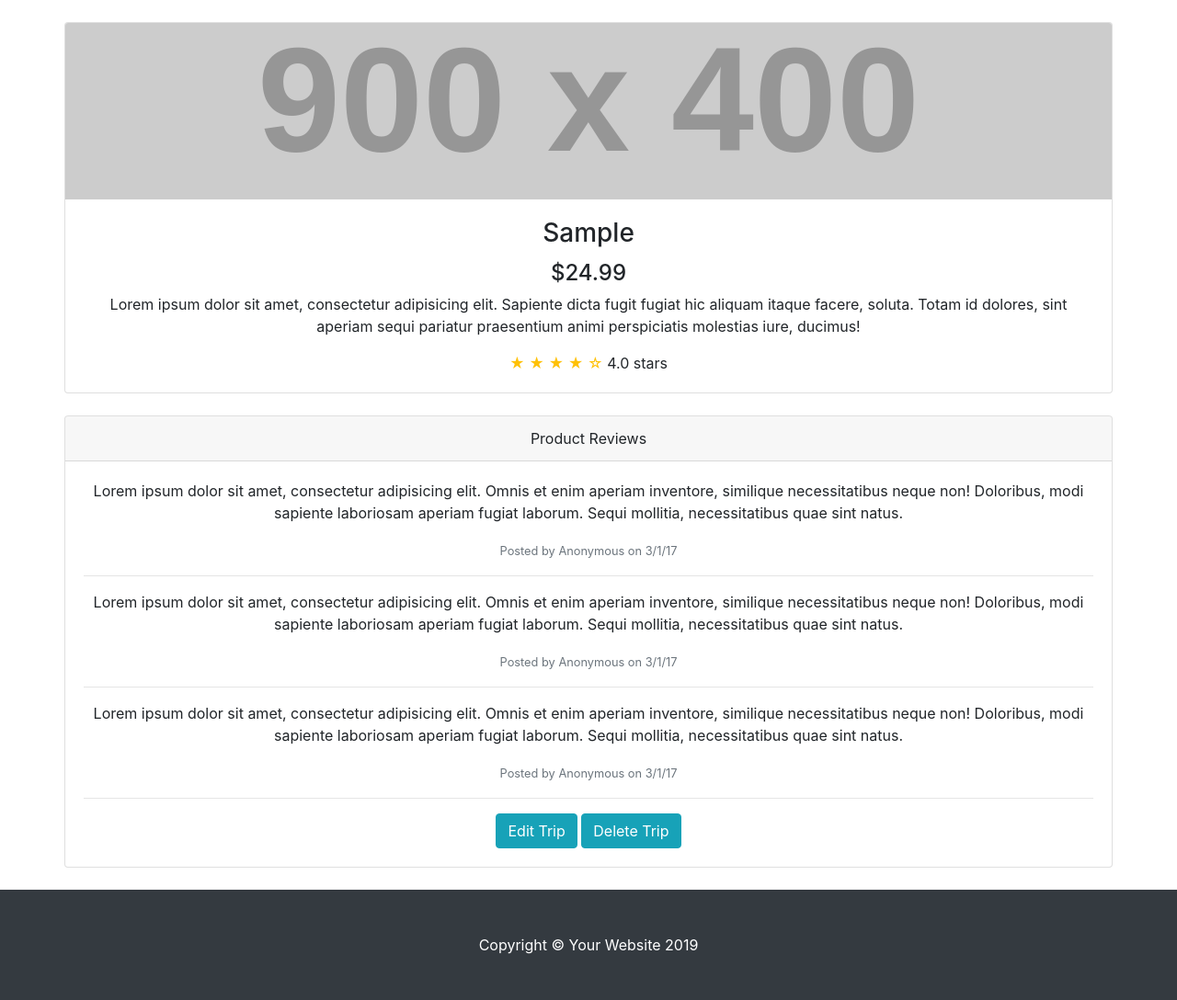
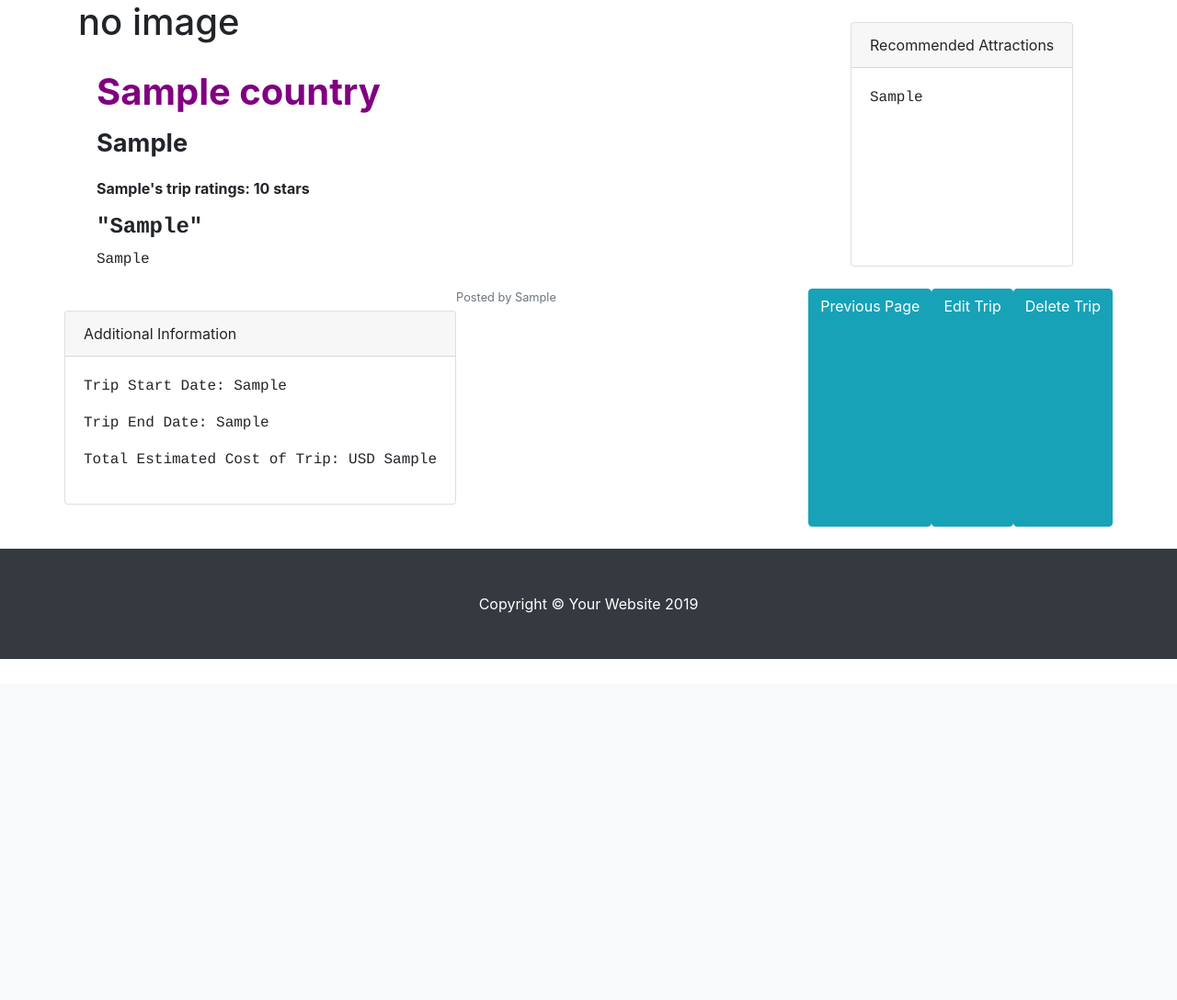
Before and after one commit to howyjane/trip-itinerary-review, a Flask app: template templates/pass.html in a window 1280 px wide. Shown: the part 56-1144 px from the top of the page at 92% size. After the commit the page ends 773 px from the top, so only its background shows below. Run offline with Flask 2, Linux system fonts and the light colour scheme; the template is opened without the code that fills it: most values are stand-ins (such as "Sample title", 1, 10 or a date in 2020); grey boxes labelled with a size stand in for pictures from a placeholder-image service; some libraries are stand-ins or nearby versions.

Commit message:
included update each record and results are displaying correctly

```diff
--- a/app.py
+++ b/app.py
@@ -84,11 +84,12 @@
     return render_template("summary.html")
 
 
-
 @app.route('/landingpagesummarytrip/<tripId>')
 def landingpagesummary_trip(tripId):
     tripInfo = conn[DATABASE_NAME][COLLECTION_NAME].find_one({'_id': ObjectId(tripId)})
     return render_template("landingpagesummary.html", tripInfo=tripInfo)
+
+
 
 @app.route('/edit/<tripId>')
 def edit_trip(tripId):
@@ -97,7 +98,7 @@
 
 
 @app.route('/edit_trip', methods=['POST'])
-def editvalue():
+def update_trip():
     name = request.form['name']
     country = request.form['country']
     city = request.form['city']
@@ -109,6 +110,7 @@
     ratings = request.form['ratings']
     totalestimatedcost = request.form['totalestimatedcost']
     file = request.files['photo']
+    tripId=request.values.get("_id")
 
     imageUrl = ''
     if file.filename != '':
@@ -116,21 +118,9 @@
         file.save(os.path.join(app.config['UPLOAD_FOLDER'], filename))
         imageUrl = url_for('uploaded_file', filename=filename)
 
-    editTrip = {
-        "name": request.form['name'],
-        "country": request.form['country'],
-        "city": request.form['city'],
-        "startdate": request.form['sd'],
-        "enddate": request.form['ed'],
-        "triptitle": request.form['triptitle'],
-        "tripreview": request.form['tripreview'],
-        "tripattraction": request.form['tripattraction'],
-        "totalestimatedcost": request.form['totalestimatedcost'],
-        "ratings": request.form['ratings'],
-        "imageURL":imageUrl,
 
-    }
-    conn[DATABASE_NAME][COLLECTION_NAME].update_one((editTrip),
+        conn[DATABASE_NAME][COLLECTION_NAME].update_one({'_id': ObjectId(tripId)},
+
         { "$set": {
         "name": request.form['name'],
         "country": request.form['country'],
--- a/templates/edit.html
+++ b/templates/edit.html
@@ -54,7 +54,7 @@
                     <label for="">Insert Your Trip Profile Image:</label><br>
                     <input type="file"
                     id="photo" name="photo"
-                    accept="image/png, image/jpeg" required>>
+                    accept="image/png, image/jpeg" required>
                     <br><br>
                     <button type="submit" value="submit" class="btn btn-info center-block">Edit Trip </button><br><br>
                 </form>
--- a/templates/index.html
+++ b/templates/index.html
@@ -6,7 +6,7 @@
     <meta name="viewport" content="width=device-width, initial-scale=1.0">
     <meta http-equiv="X-UA-Compatible" content="ie=edge">
     <link rel="stylesheet" href="https://stackpath.bootstrapcdn.com/bootstrap/4.4.1/css/bootstrap.min.css" integrity="sha384-Vkoo8x4CGsO3+Hhxv8T/Q5PaXtkKtu6ug5TOeNV6gBiFeWPGFN9MuhOf23Q9Ifjh" crossorigin="anonymous">
-    <link href="style.css" rel="stylesheet" type="text/css" />
+
     <title>Trip Itinerary</title>
 
 </head>
--- a/templates/landingpagesummary.html
+++ b/templates/landingpagesummary.html
@@ -25,9 +25,9 @@
           <div class="card-body">
            <h1 class="card-title"  style="color:purple; "><strong>{{tripInfo.country}}</strong></h1>
             <p style=" font-size: 170%;"><strong>{{tripInfo.city}}</strong></p>
-            <p style=style="font-family: courier; font-size: 150%;"><strong>{{tripInfo.name}}'s trip ratings: {{tripInfo.ratings}} stars </strong> </p>
+            <p style=style="font-family: courier; font-size: 170%;"><strong>{{tripInfo.name}}'s trip ratings: {{tripInfo.ratings}} stars </strong> </p>
             <h2 style="font-size: 150%; font-family: courier;"><strong>"{{tripInfo.triptitle}}"</strong></h2>
-            <p class="card-text" style="font-size: 150%; font-family: courier; ">{{tripInfo.tripreview}}</p>
+            <p class="card-text" style="font-size: 100%; font-family: courier; ">{{tripInfo.tripreview}}</p>
 
           </div>
 
--- a/templates/pass.html
+++ b/templates/pass.html
@@ -13,47 +13,60 @@
   <!-- Page Content -->
   <div class="container">
 
-    <div class="row text-center">
-      <div class="card mt-4">
-          <img class="card-img-top" src="http://placehold.it/900x400" alt="">
-        <div class="card-body">
-            <h3 class="card-title">{{n}}</h3>
-            <h4>$24.99</h4>
-            <p class="card-text">Lorem ipsum dolor sit amet, consectetur adipisicing elit. Sapiente dicta fugit fugiat hic aliquam itaque facere, soluta. Totam id dolores, sint aperiam sequi pariatur praesentium animi perspiciatis molestias iure, ducimus!</p>
-            <span class="text-warning">&#9733; &#9733; &#9733; &#9733; &#9734;</span>
-            4.0 stars
+    <div class="row">
+
+      <div class="col-lg-9">
+       {% if filename %}
+       <div class="card mt-4">
+          <img class="card-img-top img-fluid" src="{{url_for('uploaded_file', filename=filename)}}" alt="profileimg">
+          {% else %}
+           <h1>no image</h1>
+            {% endif %}
+          <div class="card-body">
+            <h1 class="card-title"  style="color:purple; "><strong>{{tripInfo.country}}</strong></h1>
+            <p style=" font-size: 170%;"><strong>{{cc}}</strong></p>
+            <p style=style="font-family: courier; font-size: 150%;"><strong>{{n}}'s trip ratings: {{r}} stars</strong></p>
+            <h2 style="font-size: 150%; font-family: courier; "><strong>"{{tt}}"</strong></h2>
+            <p class="card-text" style="font-size: 100%; font-family: courier; ">{{rv}}</p>
+
+          </div>
         </div>
-      </div>
         <!-- /.card -->
 
         <div class="card card-outline-secondary my-4">
           <div class="card-header">
-            Product Reviews
+            Recommended Attractions
           </div>
           <div class="card-body">
-            <p>Lorem ipsum dolor sit amet, consectetur adipisicing elit. Omnis et enim aperiam inventore, similique necessitatibus neque non! Doloribus, modi sapiente laboriosam aperiam fugiat laborum. Sequi mollitia, necessitatibus quae sint natus.</p>
-            <small class="text-muted">Posted by Anonymous on 3/1/17</small>
+            <p style="font-size: 100%; font-family: courier; ">{{a}}</p>
+            <br>
+          </div>
+        </div>
+        <div class="card card-outline-secondary my-4">
+          <div class="card-header">
+            Additional Information
+          </div>
+          <div class="card-body">
+            <p style="font-size: 100%; font-family: courier; ">Trip Start Date: {{sd}}</p>
+            <p style="font-size: 100%; font-family: courier; ">Trip End Date: {{ed}}</p>
+            <p style="font-size: 100%; font-family: courier; ">Total Estimated Cost of Trip: USD {{ct}}</p>
+          </div>
+        </div>
+
+            <small class="text-muted">Posted by {{n}}</small>
             <hr>
-            <p>Lorem ipsum dolor sit amet, consectetur adipisicing elit. Omnis et enim aperiam inventore, similique necessitatibus neque non! Doloribus, modi sapiente laboriosam aperiam fugiat laborum. Sequi mollitia, necessitatibus quae sint natus.</p>
-            <small class="text-muted">Posted by Anonymous on 3/1/17</small>
-            <hr>
-            <p>Lorem ipsum dolor sit amet, consectetur adipisicing elit. Omnis et enim aperiam inventore, similique necessitatibus neque non! Doloribus, modi sapiente laboriosam aperiam fugiat laborum. Sequi mollitia, necessitatibus quae sint natus.</p>
-            <small class="text-muted">Posted by Anonymous on 3/1/17</small>
-            <hr>
+            <a href="{{url_for('index', tripInfo=tripInfo)}}" class="btn btn-info center-success">Previous Page</a>
             <a href="#" class="btn btn-info center-success">Edit Trip</a>
             <a href="#" class="btn btn-info center-success">Delete Trip</a>
-          </div>
+
         </div>
-        <!-- /.card -->
 
-      </div>
       <!-- /.col-lg-9 -->
+    </div>
+  </div>
 
-
-
-  </div>
   <!-- /.container -->
-
+  <br>
   <!-- Footer -->
   <footer class="py-5 bg-dark">
     <div class="container">
@@ -69,4 +82,5 @@
 </body>
 
 </html>
+
 {% endblock content %}
--- a/templates/summary.html
+++ b/templates/summary.html
@@ -25,9 +25,9 @@
           <div class="card-body">
             <h1 class="card-title"  style="color:purple; "><strong>{{c}}</strong></h1>
             <p style=" font-size: 170%;"><strong>{{cc}}</strong></p>
-            <p style=style="font-family: courier; font-size: 150%;">{{n}}'s trip ratings: {{r}} stars</p>
+            <p style=style="font-family: courier; font-size: 150%;"><strong>{{n}}'s trip ratings: {{r}} stars</strong></p>
             <h2 style="font-size: 150%; font-family: courier; "><strong>"{{tt}}"</strong></h2>
-            <p class="card-text" style="font-size: 150%; font-family: courier; ">{{rv}}</p>
+            <p class="card-text" style="font-size: 100%; font-family: courier; ">{{rv}}</p>
 
           </div>
         </div>
```
Also changed, not shown: templates/search.html (+6 -1 lines), static/images/background.png (renamed from templates/images/background.png), static/images/hochiminhcity.jpg (added), uploads/1516920567instagram-png-logo-transparent.png (added), uploads/HKD.png (added), uploads/background_image.jpeg (added), uploads/hochiminhcity.jpg (renamed from templates/images/hochiminhcity.jpg), uploads/photo-1521295121783-8a321d551ad2.jpg (added).
